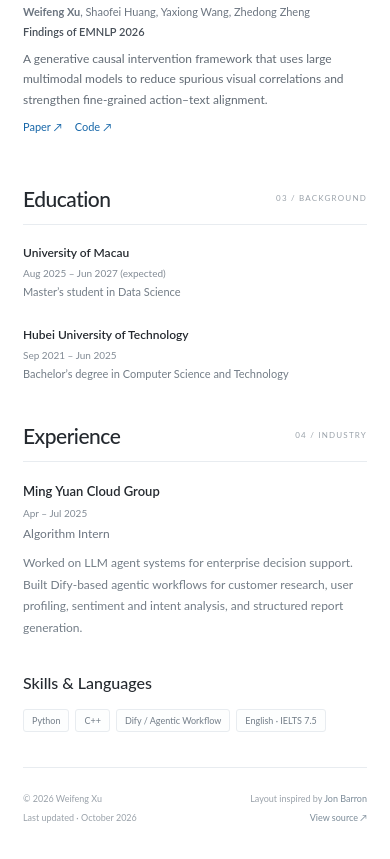
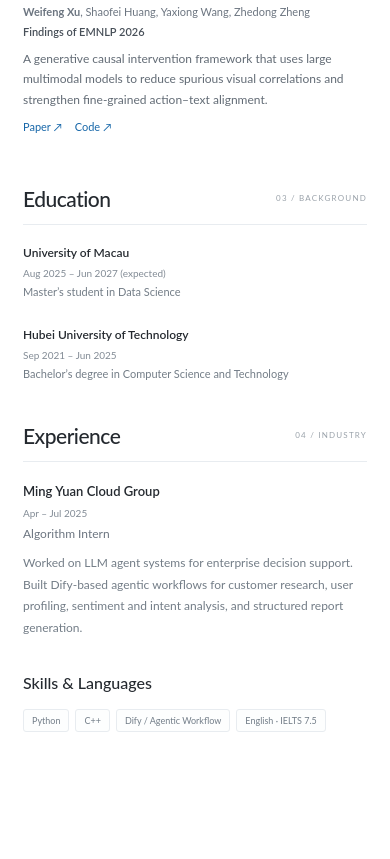
Before and after one commit to issxu/issxu.github.io, a plain HTML site: page index.html in a window 390 px wide. Shown: the part 1521-2380 px from the top of the page. After the commit the page ends 2288 px from the top, so only its background shows below. Drawn offline with Linux system fonts and the light colour scheme.

Commit message:
Add files via upload

```diff
--- a/index.html
+++ b/index.html
@@ -80,10 +80,6 @@
       <div class="skills"><span>Python</span><span>C++</span><span>Dify / Agentic Workflow</span><span data-en="English · IELTS 7.5" data-zh="英语 · 雅思 7.5">English · IELTS 7.5</span></div>
     </section>
 
-    <footer class="site-footer">
-      <div><p>© <span id="year">2026</span> Weifeng Xu</p><p data-en="Last updated · October 2026" data-zh="最近更新 · 2026 年 10 月">Last updated · October 2026</p></div>
-      <div class="footer-right"><p><span data-en="Layout inspired by " data-zh="排版参考 ">Layout inspired by </span><a href="https://github.com/jonbarron/jonbarron.github.io" target="_blank" rel="noopener">Jon Barron</a></p><a href="https://github.com/issxu/issxu.github.io" target="_blank" rel="noopener" data-en="View source ↗" data-zh="查看主页源码 ↗">View source ↗</a></div>
-    </footer>
   </main>
 
   <dialog id="email-dialog" aria-labelledby="email-title">
--- a/style.css
+++ b/style.css
@@ -74,10 +74,6 @@ h2{font-size:22px;font-weight:500;letter-spacing:-.5px;margin:0;line-height:1.3}
 .skills-section h2{font-size:16px;letter-spacing:0;margin-bottom:15px}
 .skills{display:flex;flex-wrap:wrap;gap:8px}
 .skills span{font-size:10px;padding:4px 10px;border:1px solid #e8ecf0;color:#727d88;border-radius:3px;background:#fdfefe}
-.site-footer{display:flex;justify-content:space-between;gap:20px;border-top:1px solid var(--line);padding:23px 0 31px;color:#9aa2aa;font-size:10px;line-height:1.8}
-.site-footer p{margin:0 0 2px}
-.site-footer a{color:#7b8b98}
-.footer-right{text-align:right}
 dialog{border:1px solid var(--line);border-radius:12px;padding:38px;width:min(450px,calc(100% - 36px));box-shadow:0 20px 90px #11283a24;color:var(--ink)}
 dialog::backdrop{background:#182b4060;backdrop-filter:blur(3px)}
 .dialog-close{border:0;background:transparent;position:absolute;right:13px;top:9px;font-size:25px;line-height:1.2;color:#89939d;padding:4px 8px}
@@ -110,8 +106,8 @@ dialog h2{font-family:var(--serif);font-size:31px;margin:0 0 20px}
  .research-heading{gap:5px;align-items:center}.filters{gap:0}.filter{font-size:9px;padding:4px 6px}
  .paper{grid-template-columns:1fr;gap:12px;padding-bottom:24px}.paper-image{width:180px;max-width:100%;height:125px}.paper h3{font-size:14px}.paper-summary{font-size:12px}.research-list{gap:24px}
  .education-topline,.experience-topline{display:block}.education-topline .dates,.experience-topline .dates{display:block;font-size:10px;margin-top:2px}.education-topline h3{font-size:12px}.degree{font-size:11px}.education-item{margin-bottom:23px}
- .site-footer{font-size:9px;gap:10px}.skills-section{margin-bottom:35px}.skills{gap:6px}.skills span{font-size:9px;padding:3px 8px}
+ .skills-section{margin-bottom:35px}.skills{gap:6px}.skills span{font-size:9px;padding:3px 8px}
  dialog{padding:31px 24px}.email-address{font-size:15px}
 }
 @media(prefers-reduced-motion:reduce){html{scroll-behavior:auto}*{transition:none!important}}
-@media print{.site-header,.filters,.site-footer,.contact-links button{display:none}.page{max-width:none;padding:0}.profile{padding-top:10px}.paper{break-inside:avoid}a{color:inherit}.skills-section{margin-bottom:0}}
+@media print{.site-header,.filters,.contact-links button{display:none}.page{max-width:none;padding:0}.profile{padding-top:10px}.paper{break-inside:avoid}a{color:inherit}.skills-section{margin-bottom:0}}
```
